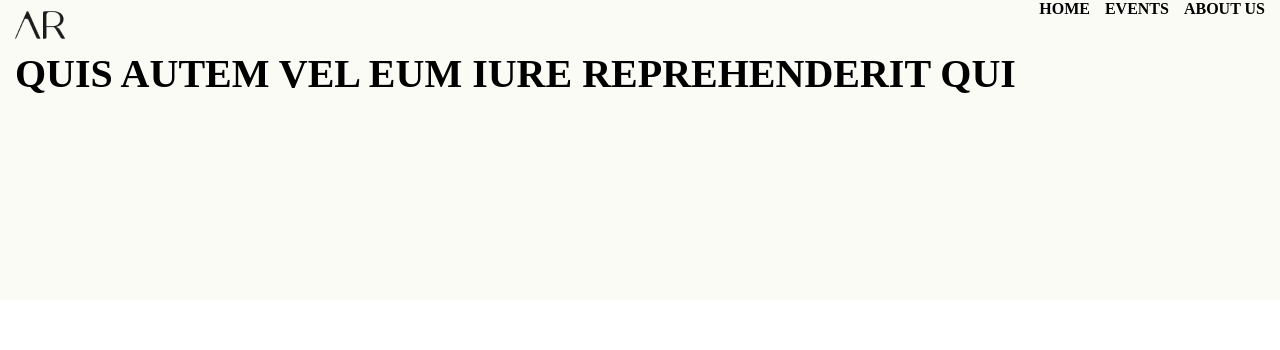
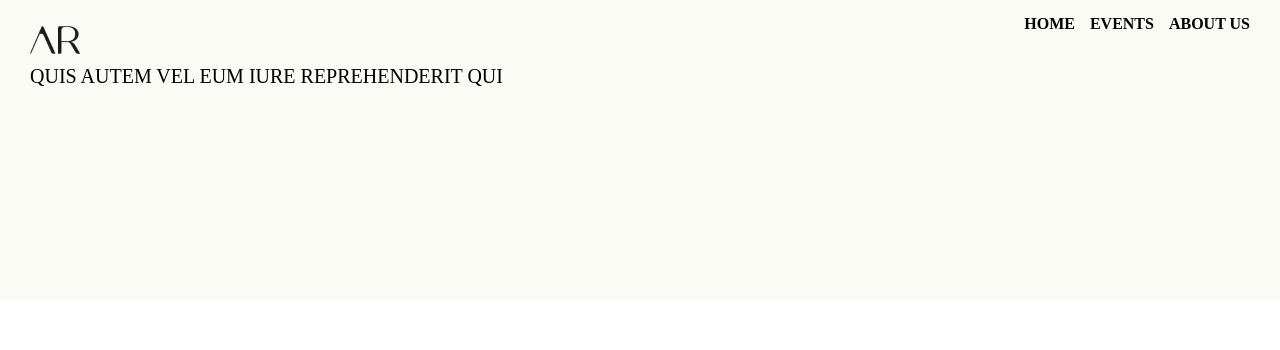
Before and after one commit to neriiavr/Events-App-with-Next.js, a Next.js app: page / in a window 1280 px wide. Shown: the top 350 px of the page. Built offline with nearby package versions, Linux system fonts and the light colour scheme.

Commit message:
fixed some of the ui content

```diff
--- a/src/header/header.jsx
+++ b/src/header/header.jsx
@@ -27,7 +27,7 @@ function Header () {
                     </ul>
                 </nav>
             </div>
-            <h1>Quis autem vel eum iure reprehenderit qui </h1>
+            <p className='title'>Quis autem vel eum iure reprehenderit qui </p>
             </div>
         </header>
     );
--- a/src/pages/_app.js
+++ b/src/pages/_app.js
@@ -7,8 +7,6 @@ export default function App({ Component, pageProps }) {
   console.log('text');
   return (
   <>
-  <Head>
-  </Head>
   <MainLayout>
     <Component {...pageProps} />
   </MainLayout>
--- a/src/pages/styles/general.sass
+++ b/src/pages/styles/general.sass
@@ -1,6 +1,8 @@
 header
   height: 300px
   background: #FBFBF6
+  padding: 15px 30px
+  color: black
 
   >div
     width: 100%
@@ -9,7 +11,7 @@ header
     display: flex
     justify-content: space-between
     flex-direction: column
-  h1
+  title
   width: 100%
   font-size: 20px
   text-transform: uppercase
@@ -86,7 +88,7 @@ main
     flex-wrap: wrap
     gap: 30px
     width: 100%
-    justify-content: start
+    justify-content: flex-start
     .card
       display: flex
       flex-direction: column
```
Also changed, not shown: src/events/single-event.jsx (added, +17 -0 lines), src/pages/events/[cat]/[id].js (+3 -10 lines), src/events/eventCard.jsx (deleted).
